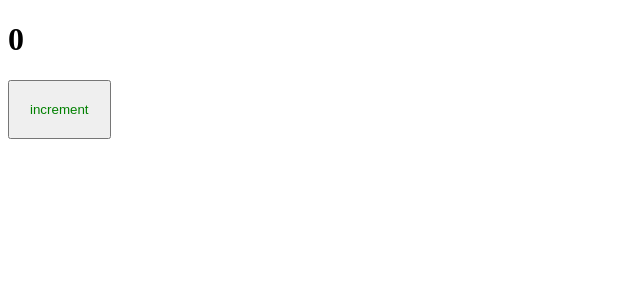
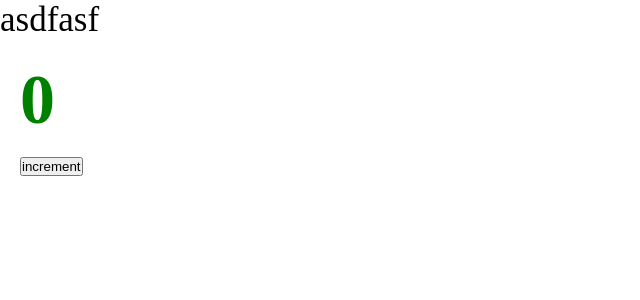
Before and after one commit to ArtemKuznetzov/Advanced-frontend-features, a React app: page / in a window 1280 px wide. Shown: the top 300 px of the page, without its empty margins (0-640 px from the left). Built offline with nearby package versions, Linux system fonts and the light colour scheme.

Commit message:
1.5 add MiniCssExtractPlugin, add css modules

```diff
--- /dev/null
+++ b/src/App.tsx
@@ -0,0 +1,14 @@
+import React from 'react';
+import Counter from "./components/Counter";
+import './index.scss'
+
+const App = () => {
+    return (
+        <div className='app'>
+            asdfasf
+            <Counter />
+        </div>
+    );
+};
+
+export default App;
--- a/src/components/Counter.scss
+++ b/src/components/Counter.module.scss
@@ -1,4 +1,4 @@
-button {
+.btn {
     padding: 20px;
     color: green
 }
--- a/src/components/Counter.tsx
+++ b/src/components/Counter.tsx
@@ -1,5 +1,5 @@
 import React, {useState} from 'react';
-import './Counter.scss'
+import styles from './Counter.module.scss'
 
 const Counter = () => {
     const [count, setCount] = useState(0)
@@ -8,7 +8,7 @@ const Counter = () => {
         setCount((prev) => prev + 1)
     }
     return (
-        <div>
+        <div className={styles.btn}>
             <h1>{count}</h1>
             <button onClick={increment}>increment</button>
         </div>
--- /dev/null
+++ b/src/index.scss
@@ -0,0 +1,9 @@
+* {
+  margin: 0;
+  padding: 0;
+  box-sizing: border-box;
+}
+
+.app {
+  font-size: 35px;
+}
--- a/src/index.tsx
+++ b/src/index.tsx
@@ -1,8 +1,9 @@
 import {someFn} from "./test";
 import {render} from "react-dom";
 import Counter from "./components/Counter";
+import App from "./App";
 
 render(
-    <div> <Counter /></div>,
+    <div><App /></div>,
     document.getElementById('root')
 )
```
Also changed, not shown: src/global.d.ts (added, +7 -0 lines).
